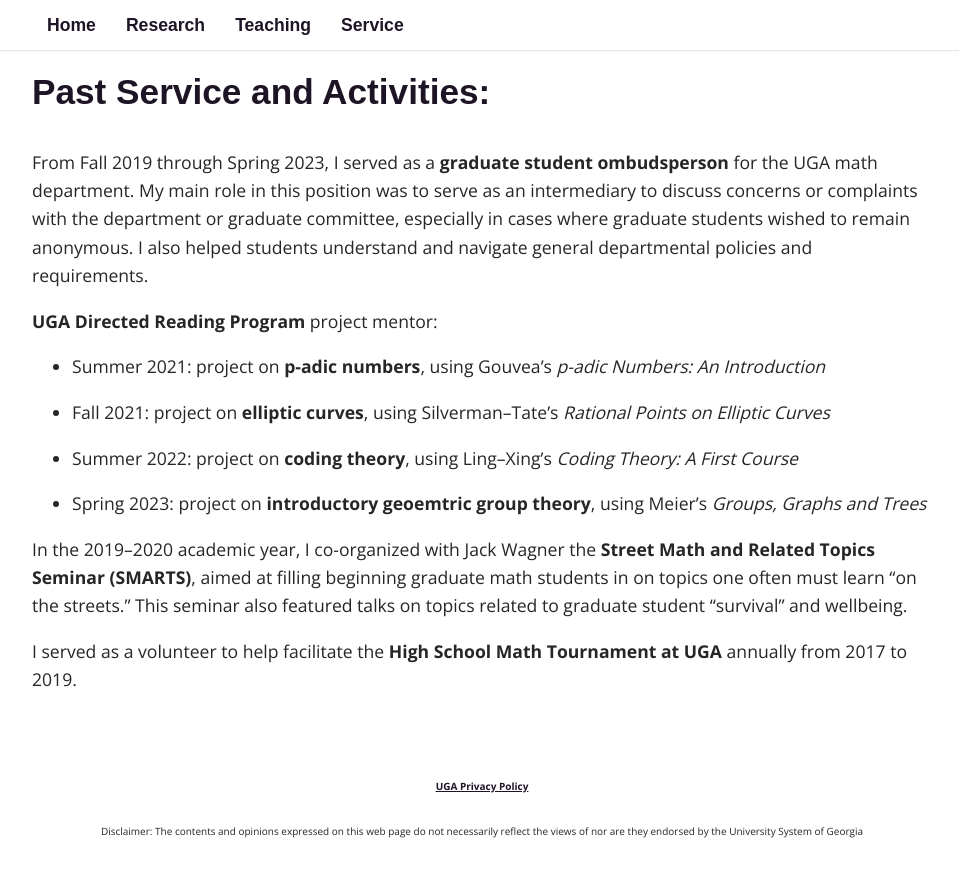
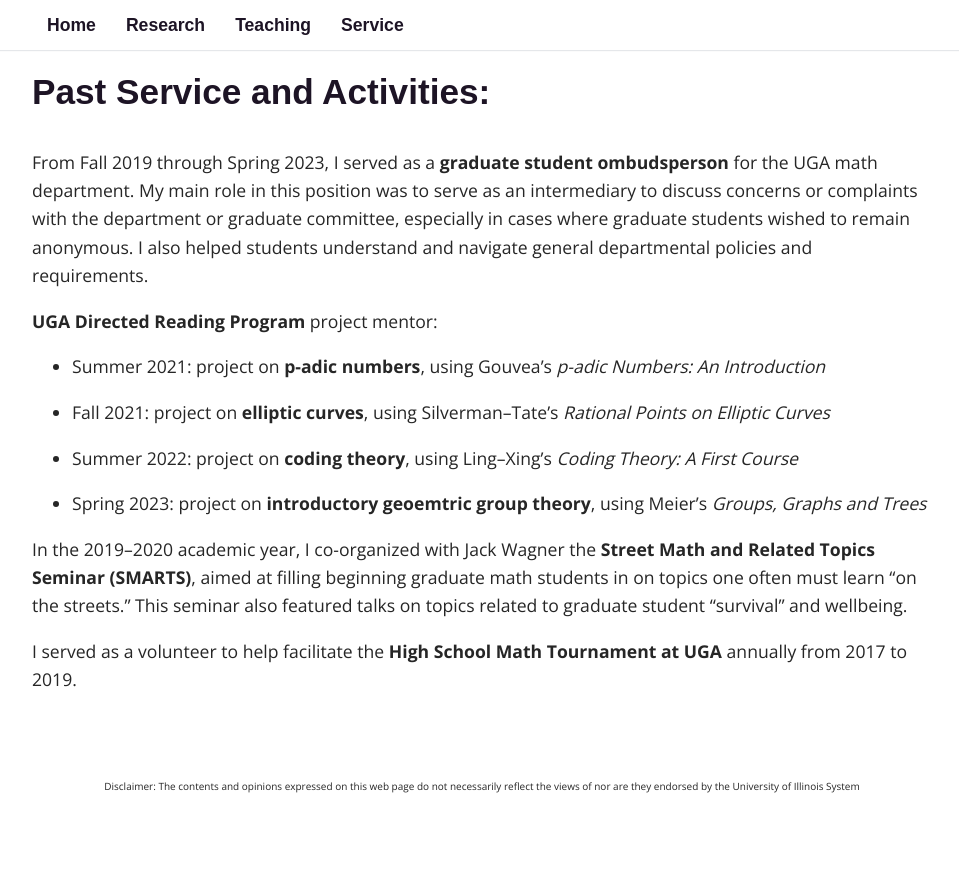
Before and after one commit to fsaia/site, a Jekyll site: the page built from _pages/04_service.md, in a window 1280 px wide and 900 px high, scrolled down 356 px. Shown: the top 877 px of the window, without its empty margins (158-1117 px from the left). Built offline with Jekyll 4.4.1, drawn with Linux system fonts in a browser that asks for light colours; some web fonts are replaced; after the commit the page ends 1210 px from its top, so only the background shows below that.

Commit message:
Update footer.html

```diff
--- a/_includes/footer.html
+++ b/_includes/footer.html
@@ -1,4 +1,4 @@
 <footer>
-  <p> <font size="1"> <a href="https://eits.uga.edu/access_and_security/infosec/pols_regs/policies/privacy/"> UGA Privacy Policy </a> </font> <p>
-<p> <font size="1"> Disclaimer: The contents and opinions expressed on this web page do not necessarily reflect the views of nor are they endorsed by the University System of Georgia </font> </p>
+  <!-- <p> <font size="1"> <a href="https://eits.uga.edu/access_and_security/infosec/pols_regs/policies/privacy/"> UGA Privacy Policy </a> </font> <p> -->
+<p> <font size="1"> Disclaimer: The contents and opinions expressed on this web page do not necessarily reflect the views of nor are they endorsed by the University of Illinois System </font> </p>
 </footer>
```
